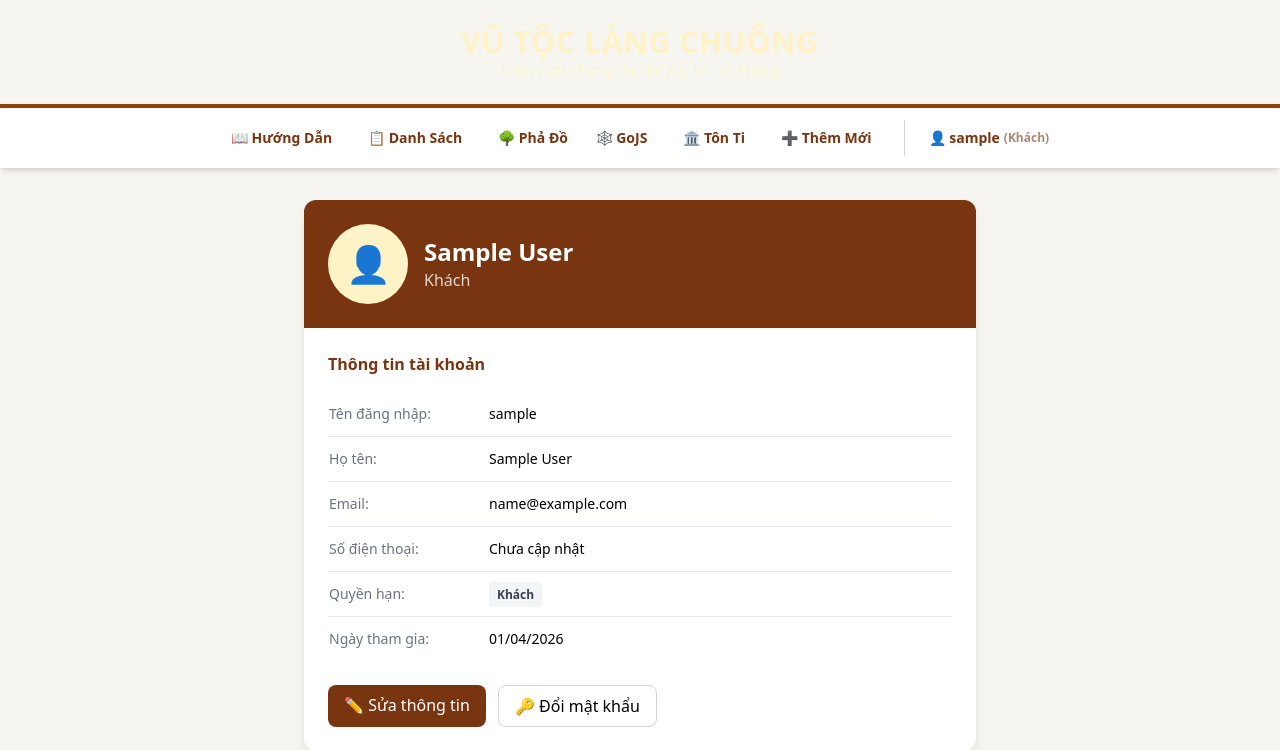
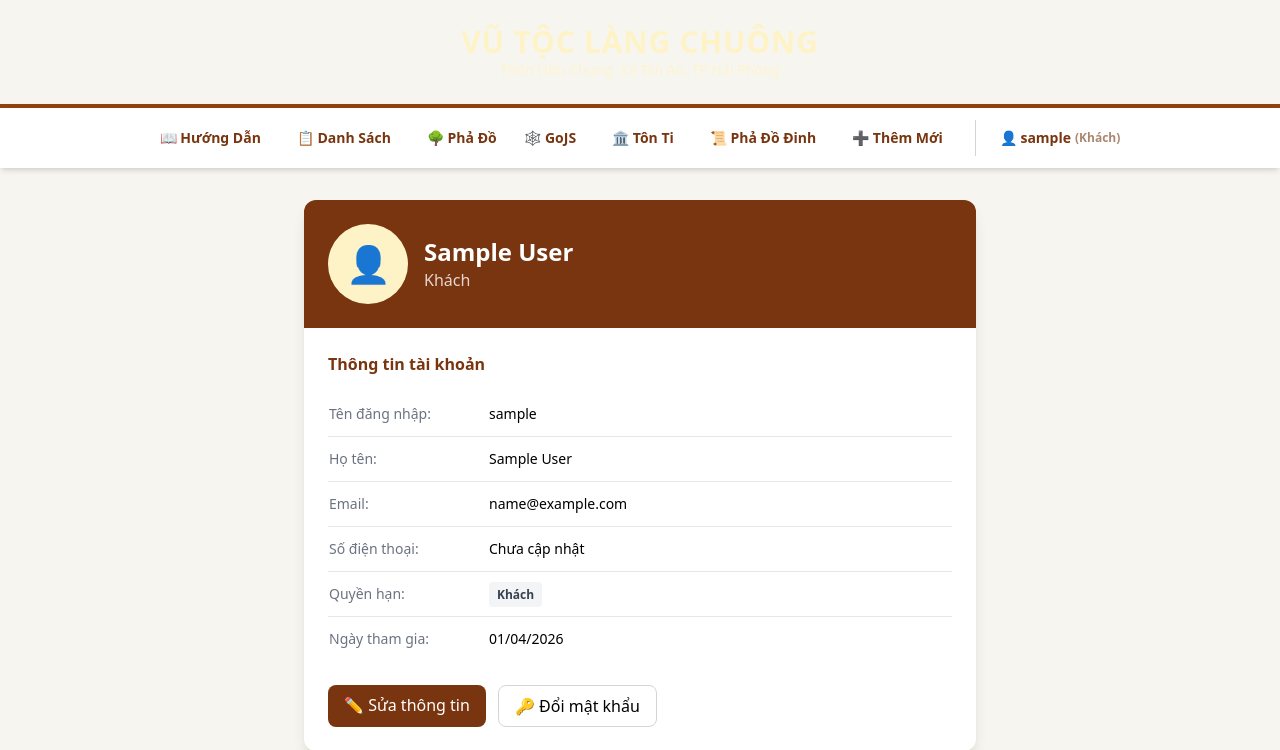
Before and after one commit to hacmieu/giapha, a Django app: page /accounts/profile/ in a window 1280 px wide. Shown: the top 750 px of the page. Run offline with Django 5.2, Linux system fonts and the light colour scheme; the visitor is signed in with stand-in values (Sample User, id 1); some libraries are stand-ins or nearby versions.

Commit message:
Add Phả Đồ Đinh link to top navigation menu
- Added 📜 Phả Đồ Đinh menu item after Tôn Ti
- Routes to /genealogy-viewer/
- Highlights when active via request.resolver_match check

```diff
--- a/templates/base.html
+++ b/templates/base.html
@@ -46,6 +46,11 @@
                 <li>
                     <a href="{% url 'core:tonti' %}" class="nav-link px-3 py-2 rounded-lg hover:bg-[#fef3c7] transition-colors inline-block {% if request.resolver_match.url_name == 'tonti' %}bg-[#fef3c7] font-bold border border-[#ffedd5]{% endif %}">
                         🏛️ Tôn Ti
+                    </a>
+                </li>
+                <li>
+                    <a href="{% url 'core:genealogy_viewer' %}" class="nav-link px-3 py-2 rounded-lg hover:bg-[#fef3c7] transition-colors inline-block {% if request.resolver_match.url_name == 'genealogy_viewer' %}bg-[#fef3c7] font-bold border border-[#ffedd5]{% endif %}">
+                        📜 Phả Đồ Đinh
                     </a>
                 </li>
                 {% if user.can_edit_members %}
```
